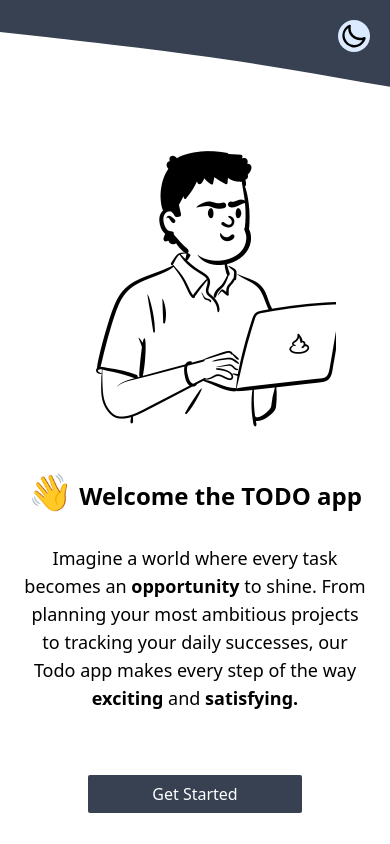
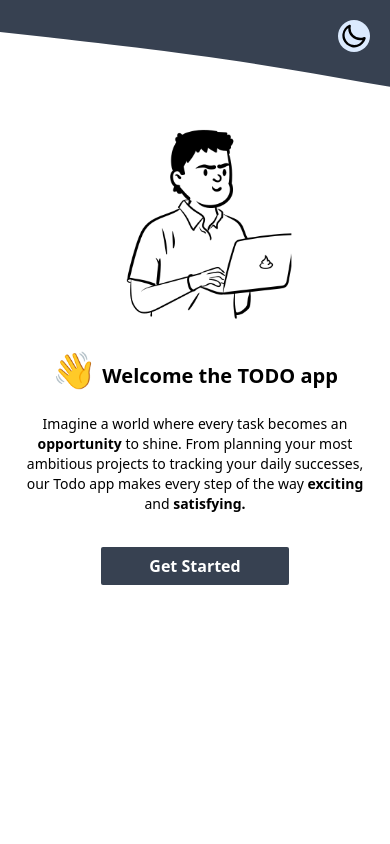
Before and after one commit to MateoRiosd93/todo-list, a React (Create React App) app: page / in a window 390 px wide. Built offline with nearby package versions, Linux system fonts and the light colour scheme.

Commit message:
Ajustes estilos mobile home.

```diff
--- a/src/components/layout/index.tsx
+++ b/src/components/layout/index.tsx
@@ -15,7 +15,7 @@ export function Layout({ children }: Props) {
             >
                 <Theme mode={darkMode} />
             </button>
-            <svg xmlns='http://www.w3.org/2000/svg' className='w-full md:hidden'>
+            <svg xmlns='http://www.w3.org/2000/svg' className='w-full h-[90px] md:hidden'>
                 <path
                     fill={`${darkMode ? "#F1F5F9" :'#374151'}`}
                     fillOpacity='1'
--- a/src/components/views/home/index.tsx
+++ b/src/components/views/home/index.tsx
@@ -5,13 +5,13 @@ export function Home() {
     return (
         <>
             <div>
-                <img src={HomeImage} alt='Home image' />
+                <img className='w-[260px]' src={HomeImage} alt='Home image' />
             </div>
             <div>
-                <h4 className='font-extrabold text-center text-2xl dark:text-slate-100'>
+                <h4 className='font-extrabold text-center text-xl dark:text-slate-100'>
                     <span className='text-4xl'>👋</span> Welcome the TODO app
                 </h4>
-                <p className='leading-7- text-center px-6 py-8 text-lg dark:text-slate-100'>
+                <p className='leading-7- text-center px-5 py-6 mb-4 text-sm dark:text-slate-100'>
                     Imagine a world where every task becomes an
                     <span className='font-bold'> opportunity</span> to shine.
                     From planning your most ambitious projects to tracking your
@@ -20,9 +20,9 @@ export function Home() {
                     <span className='font-bold'> satisfying.</span>
                 </p>
             </div>
-            <div className='h-40 flex justify-center items-center'>
+            <div className='flex justify-center items-center'>
                 <Link href='/to-dos'>
-                    <a className='bg-gray-700 px-16 py-2 text-white font-medium rounded-sm dark:bg-slate-100 dark:text-slate-800 md:mb-4'>
+                    <a className='bg-gray-700 px-12 py-2 text-white font-semibold rounded-sm dark:bg-slate-100 dark:text-slate-800 md:mb-4'>
                         Get Started
                     </a>
                 </Link>
```
